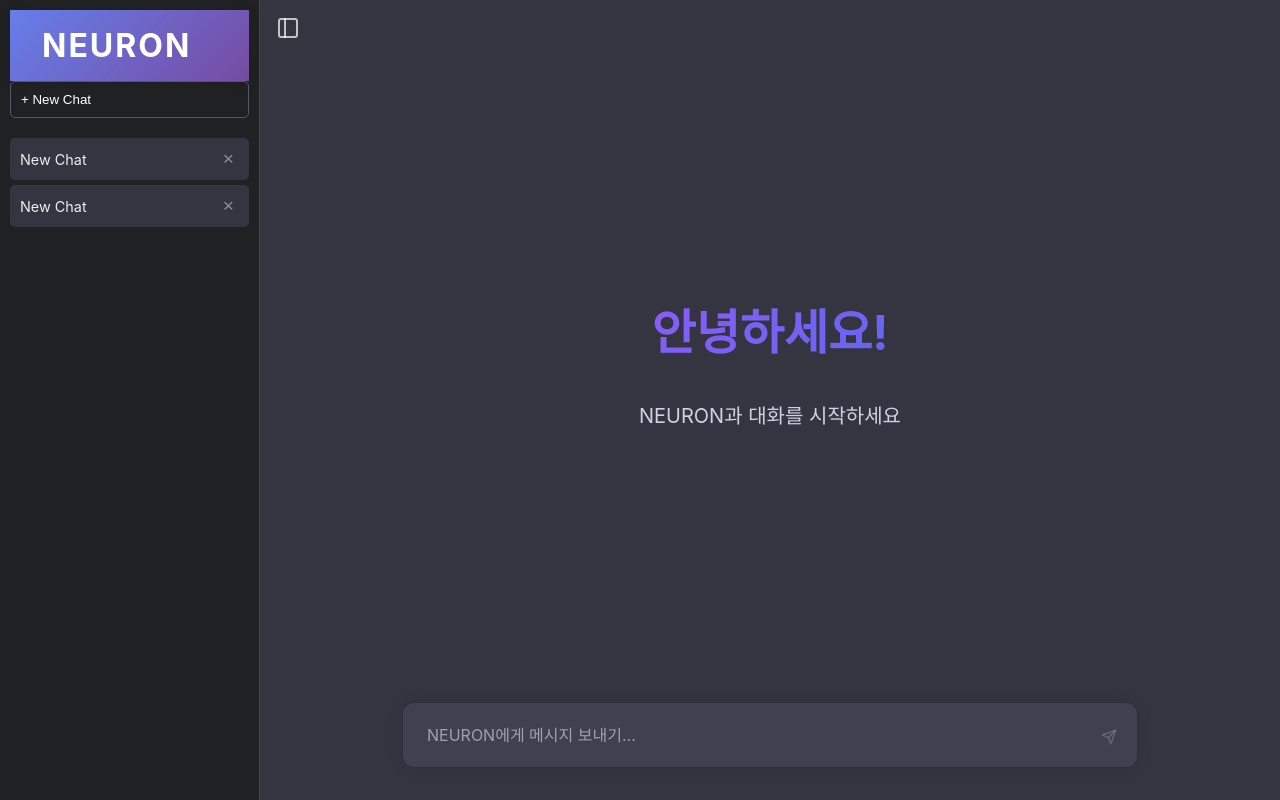
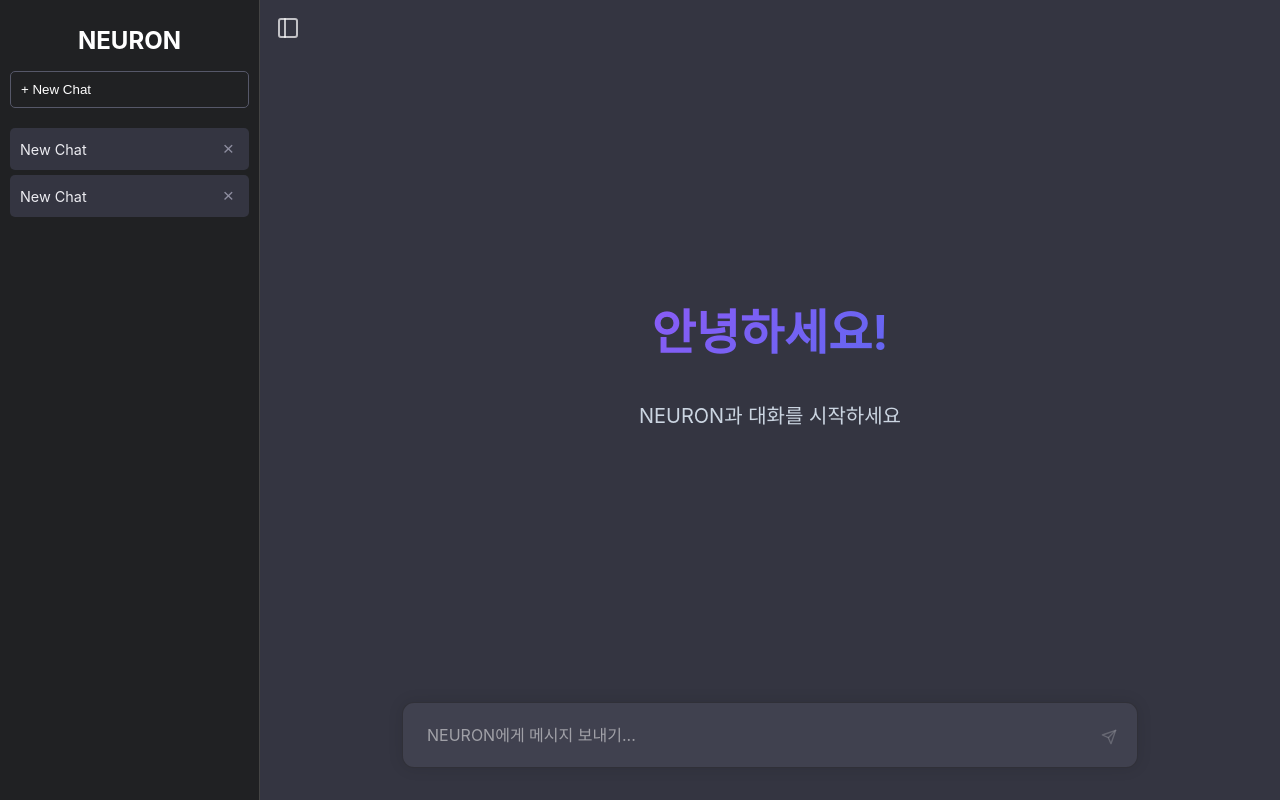
Before and after one commit to y2abean/javis_project_alpha, a React (Vite) app in the folder vite-react-app/: page / in a window 1280 px wide. Built offline with nearby package versions, Linux system fonts and the light colour scheme.

Commit message:
style: remove header background and use white text

```diff
--- a/vite-react-app/src/components/Header.css
+++ b/vite-react-app/src/components/Header.css
@@ -1,17 +1,16 @@
 .header {
-    background: linear-gradient(135deg, #667eea 0%, #764ba2 100%);
-    padding: 1rem 2rem;
-    box-shadow: 0 2px 10px rgba(0, 0, 0, 0.1);
+    padding: 1rem 1.5rem;
+    background: transparent;
 }
 
 .header-content {
-    max-width: 1200px;
-    margin: 0 auto;
+    display: flex;
+    align-items: center;
+    justify-content: center;
 }
 
 .header-content span {
-    font-size: 2rem;
-    font-weight: bold;
-    color: white;
-    letter-spacing: 2px;
+    font-size: 1.5rem;
+    font-weight: 700;
+    color: #fff;
 }
```
